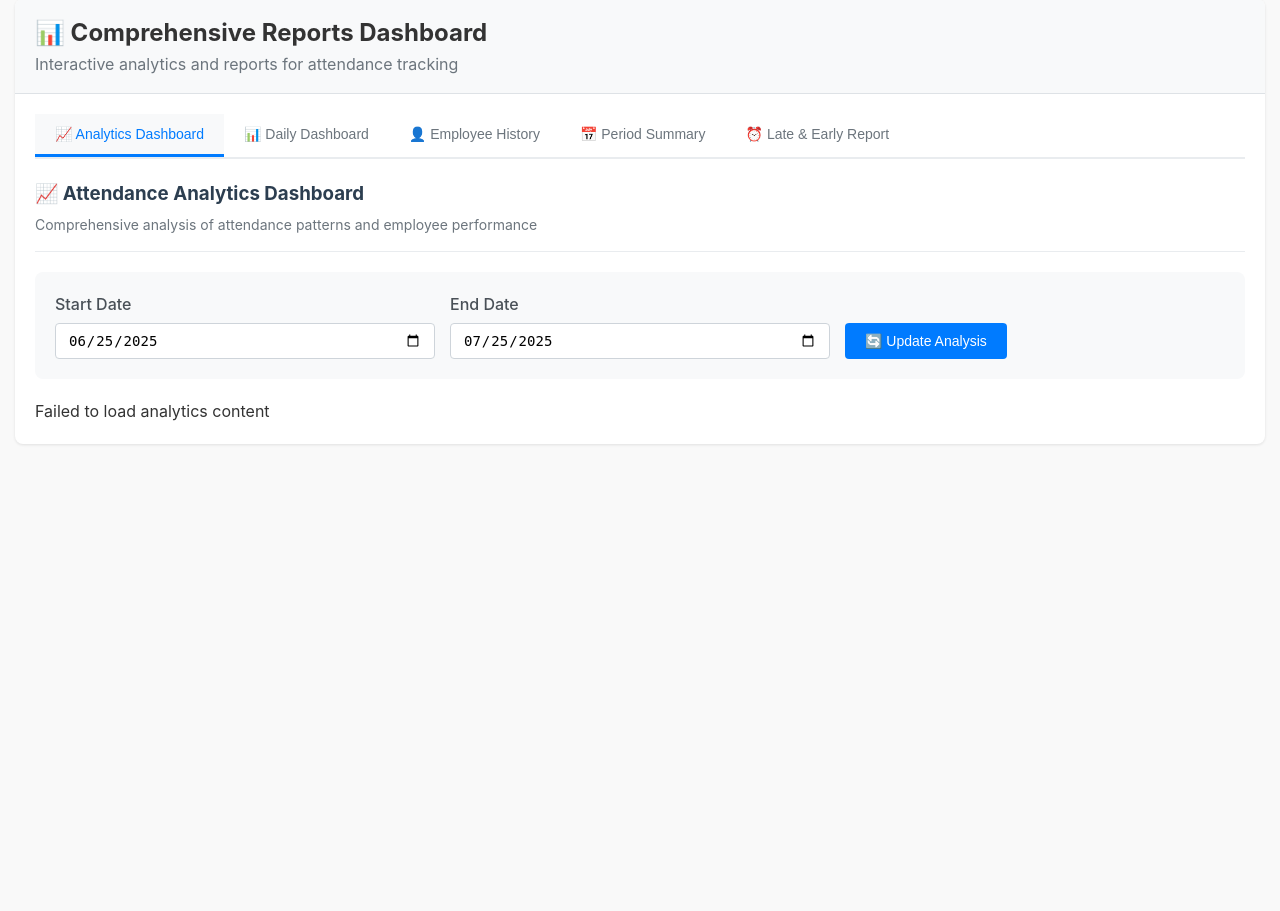
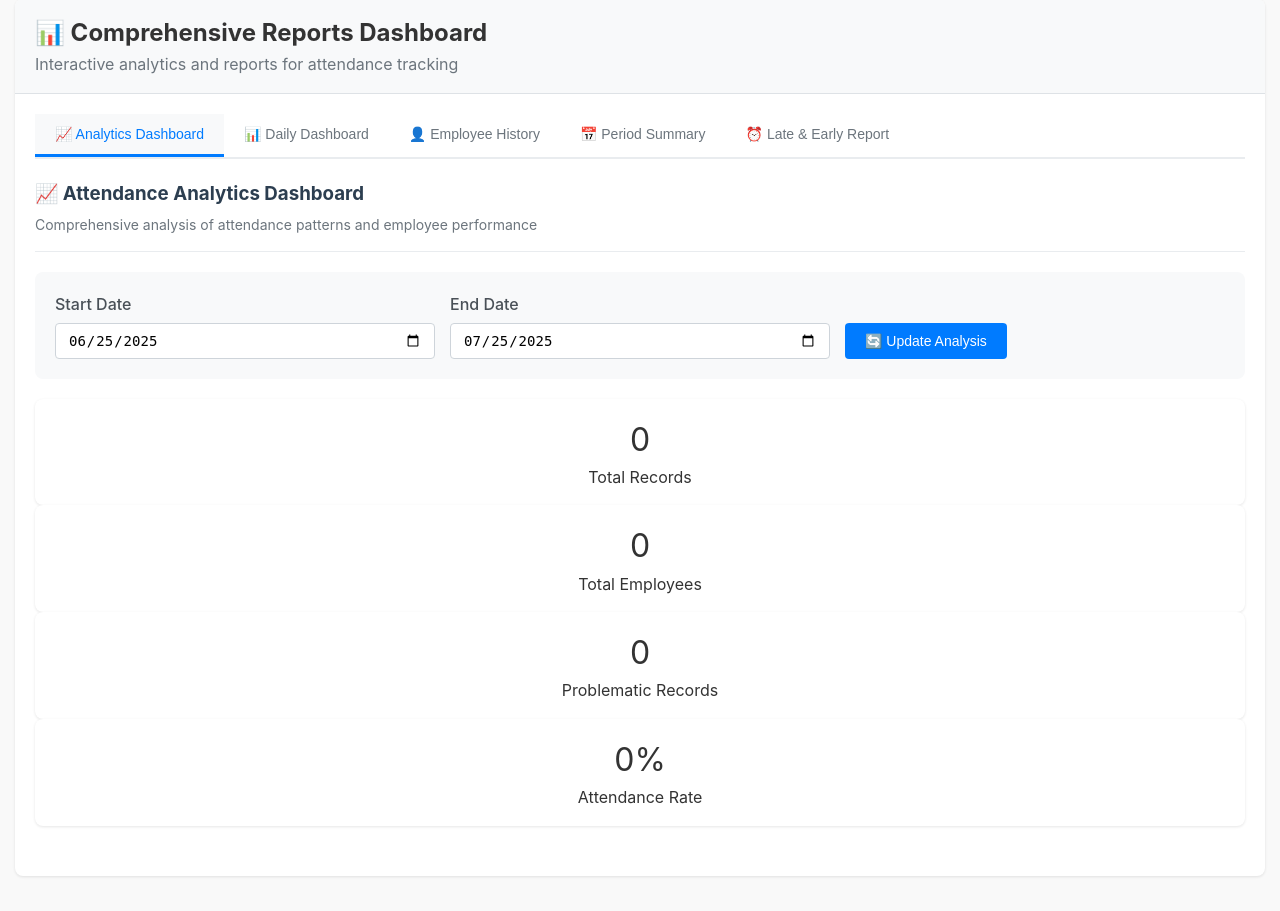
Before and after one commit to mrahh84/teething, a Django app: page /common/reports/comprehensive/ in a window 1280 px wide. Shown: the part 185-1096 px from the top of the page. Before the commit the page ends 630 px from the top, so only its background shows below. Run offline with Django 5.2, Linux system fonts and the light colour scheme; the visitor is signed in with stand-in values (Sample User, id 1); data that the repository does not hold is empty.

Commit message:
Fix analytics content loading in comprehensive reports dashboard

```diff
--- a/common/templates/reports/comprehensive_reports.html
+++ b/common/templates/reports/comprehensive_reports.html
@@ -414,6 +414,52 @@
     font-family: monospace;
 }
 
+/* Analytics Content Styling */
+#analytics-content .analytics-container {
+    max-width: none;
+    margin: 0;
+    padding: 0;
+}
+
+#analytics-content .stats-grid {
+    grid-template-columns: repeat(auto-fit, minmax(150px, 1fr));
+    gap: 15px;
+    margin-bottom: 30px;
+}
+
+#analytics-content .stat-card {
+    padding: 15px;
+}
+
+#analytics-content .stat-number {
+    font-size: 2rem;
+}
+
+#analytics-content .section {
+    padding: 20px;
+    margin-bottom: 20px;
+}
+
+#analytics-content .table-container {
+    overflow-x: auto;
+}
+
+.loading {
+    text-align: center;
+    padding: 40px;
+    color: #6c757d;
+    font-style: italic;
+}
+
+.error {
+    text-align: center;
+    padding: 40px;
+    color: #dc3545;
+    background: #f8d7da;
+    border: 1px solid #f5c6cb;
+    border-radius: 4px;
+}
+
 /* Responsive Design */
 @media (max-width: 768px) {
     .tab-navigation {
@@ -428,6 +474,10 @@
 
     .filter-form .field-group {
         grid-template-columns: 1fr;
+    }
+
+    #analytics-content .stats-grid {
+        grid-template-columns: repeat(2, 1fr);
     }
 }
 </style>
@@ -479,10 +529,21 @@
             // Extract the content from the analytics page
             const parser = new DOMParser();
             const doc = parser.parseFromString(html, 'text/html');
-            const analyticsSection = doc.querySelector('.attendance-card .card-body');
 
-            if (analyticsSection) {
-                analyticsContent.innerHTML = analyticsSection.innerHTML;
+            // Look for the analytics container content
+            const analyticsContainer = doc.querySelector('.analytics-container');
+
+            if (analyticsContainer) {
+                // Remove the header and navigation, keep only the content
+                const header = analyticsContainer.querySelector('.analytics-header');
+                const navigation = analyticsContainer.querySelector('.navigation');
+                const filterSection = analyticsContainer.querySelector('.filter-section');
+
+                if (header) header.remove();
+                if (navigation) navigation.remove();
+                if (filterSection) filterSection.remove();
+
+                analyticsContent.innerHTML = analyticsContainer.innerHTML;
             } else {
                 analyticsContent.innerHTML = '<div class="error">Failed to load analytics content</div>';
             }
```
